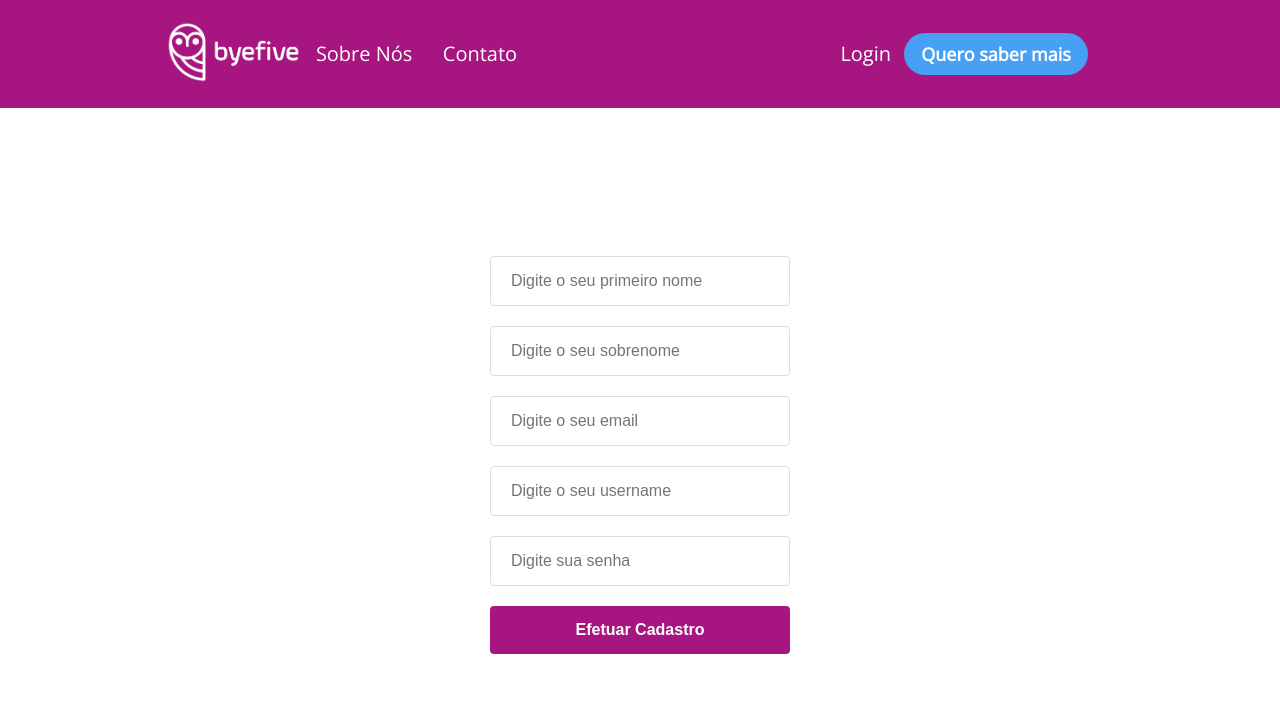
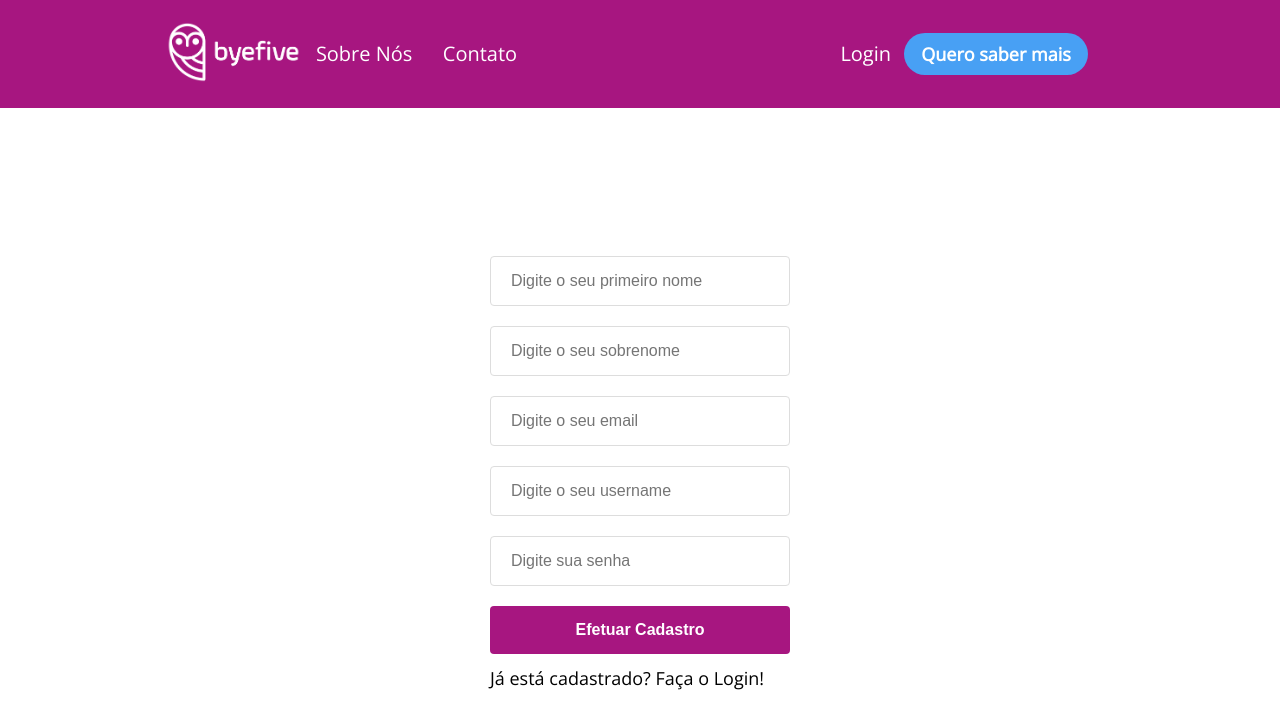
Before and after one commit to gabrielvrl/Byefive, a React (Create React App) app in the folder frontend/: page /signup in a window 1280 px wide. Shown: the top 728 px of the page. Built offline with nearby package versions, Linux system fonts and the light colour scheme.

Commit message:
Signup component update

```diff
--- a/frontend/src/components/SignUp/index.js
+++ b/frontend/src/components/SignUp/index.js
@@ -21,6 +21,11 @@ function SignUp({ history }) {
             username,
             password,
         });
+        history.push("/login");
+    }
+
+    function handleLogin(e) {
+        e.preventDefault();
         history.push("/login");
     }
 
@@ -54,6 +59,7 @@ function SignUp({ history }) {
                     onChange={(e) => setPassword(e.target.value)}
                 />
                 <button type="submit">Efetuar Cadastro</button>
+                <h1 onClick={handleLogin}>Já está cadastrado? Faça o Login!</h1>
             </form>
         </div>
     );
```
